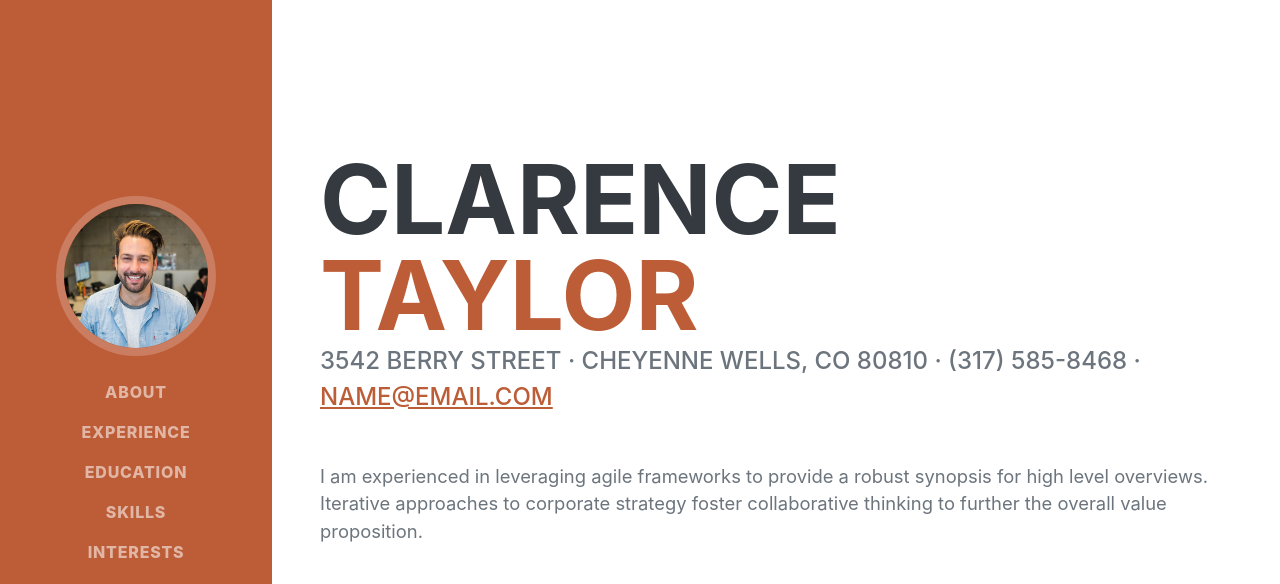
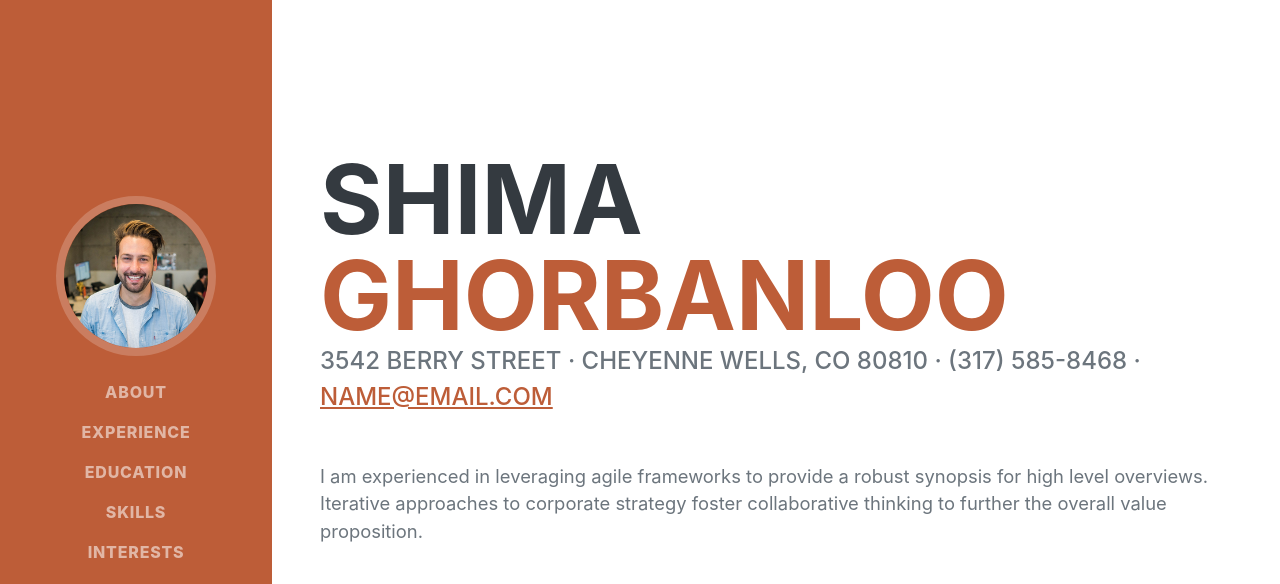
Before and after one commit to ShimaGhorbanloo/ShimaGhorbanloo, a plain HTML site: page index.html in a window 1280 px wide. Shown: the top 584 px of the page. Drawn offline with nearby package versions, Linux system fonts and the light colour scheme; a web font is replaced by a local one.

Commit message:
Update index.html
shima

```diff
--- a/index.html
+++ b/index.html
@@ -40,8 +40,8 @@
             <section class="resume-section" id="about">
                 <div class="resume-section-content">
                     <h1 class="mb-0">
-                        Clarence
-                        <span class="text-primary">Taylor</span>
+                        Shima
+                        <span class="text-primary">Ghorbanloo</span>
                     </h1>
                     <div class="subheading mb-5">
                         3542 Berry Street · Cheyenne Wells, CO 80810 · (317) 585-8468 ·
```
